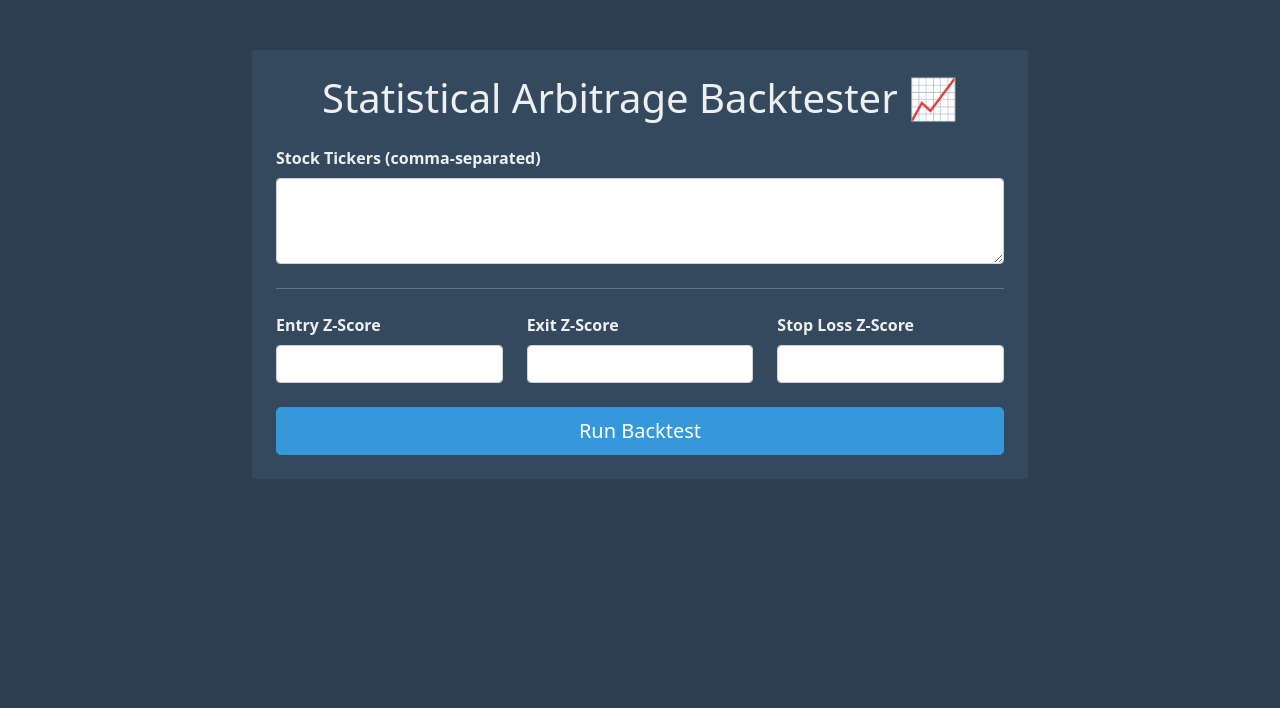
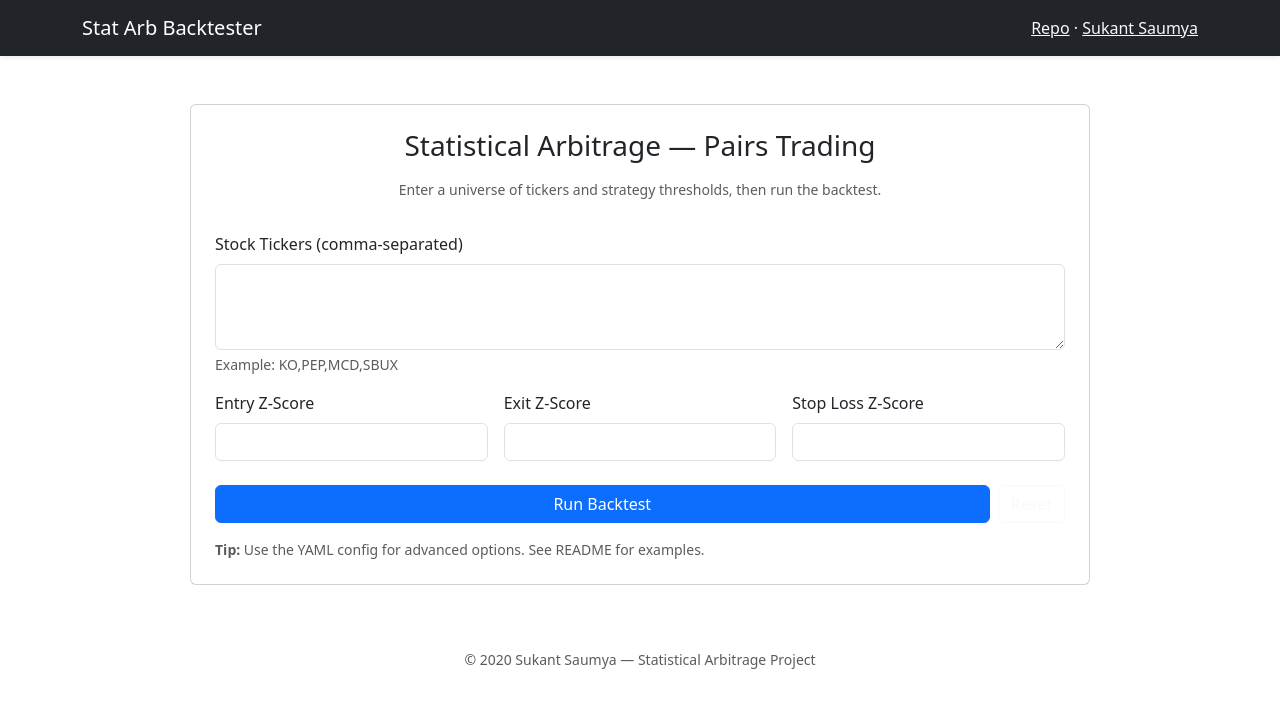
Before and after one commit to sukantsaumya/Statistical_Arbitrage_Project, a Flask app: template templates/index.html in a window 1280 px wide. Shown: the top 708 px of the page. Run offline with Flask 3, Linux system fonts and the light colour scheme; the template is opened without the code that fills it: most values are stand-ins (such as "Sample title", 1, 10 or a date in 2020).

Commit message:
Update index.html

```diff
--- a/templates/index.html
+++ b/templates/index.html
@@ -1,45 +1,65 @@
 <!DOCTYPE html>
 <html lang="en">
 <head>
-    <meta charset="UTF-8">
-    <title>Statistical Arbitrage Backtester</title>
-    <link rel="stylesheet" href="https://cdn.jsdelivr.net/npm/bootstrap@5.1.3/dist/css/bootstrap.min.css">
-    <style>
-        body { background-color: #2c3e50; color: #ecf0f1; }
-        .container { max-width: 800px; margin-top: 50px; }
-        .card { background-color: #34495e; border: none; }
-        .btn-primary { background-color: #3498db; border-color: #3498db; }
-    </style>
+  <meta charset="utf-8" />
+  <meta name="viewport" content="width=device-width,initial-scale=1" />
+  <title>Statistical Arbitrage Backtester</title>
+  <link href="https://cdn.jsdelivr.net/npm/bootstrap@5.3.2/dist/css/bootstrap.min.css" rel="stylesheet">
+  <link rel="stylesheet" href="{{ url_for('static', filename='css/style.css') }}">
 </head>
-<body>
+<body class="app-bg text-light">
+  <nav class="navbar navbar-dark bg-dark shadow-sm">
     <div class="container">
-        <div class="card p-4">
-            <h1 class="text-center mb-4">Statistical Arbitrage Backtester 📈</h1>
-            <form action="{{ url_for('run_backtest') }}" method="post">
-                <div class="mb-3">
-                    <label for="universe" class="form-label"><b>Stock Tickers (comma-separated)</b></label>
-                    <textarea class="form-control" id="universe" name="universe" rows="3">{{ config.data.universe | join(', ') }}</textarea>
-                </div>
-                <hr class="my-4">
-                <div class="row">
-                    <div class="col-md-4">
-                        <label for="entry_z" class="form-label"><b>Entry Z-Score</b></label>
-                        <input type="number" step="0.1" class="form-control" id="entry_z" name="entry_z" value="{{ config.strategy.entry_z_threshold }}">
-                    </div>
-                    <div class="col-md-4">
-                        <label for="exit_z" class="form-label"><b>Exit Z-Score</b></label>
-                        <input type="number" step="0.1" class="form-control" id="exit_z" name="exit_z" value="{{ config.strategy.exit_z_threshold }}">
-                    </div>
-                    <div class="col-md-4">
-                        <label for="stop_loss_z" class="form-label"><b>Stop Loss Z-Score</b></label>
-                        <input type="number" step="0.1" class="form-control" id="stop_loss_z" name="stop_loss_z" value="{{ config.strategy.stop_loss_z_threshold }}">
-                    </div>
-                </div>
-                <div class="d-grid gap-2 mt-4">
-                    <button type="submit" class="btn btn-primary btn-lg">Run Backtest</button>
-                </div>
-            </form>
+      <a class="navbar-brand" href="{{ url_for('index') }}">Stat Arb Backtester</a>
+      <div class="d-none d-md-block">
+        <a class="link-light" href="https://github.com/sukantsaumya/Statistical_Arbitrage_Project" target="_blank">Repo</a> ·
+        <a class="link-light" href="https://in.linkedin.com/in/sukantsaumya?trk=profile-badge" target="_blank">Sukant Saumya</a>
+      </div>
+    </div>
+  </nav>
+
+  <main class="container py-5">
+    <div class="card card-dark p-4 mx-auto" style="max-width:900px;">
+      <h1 class="h3 mb-3 text-center">Statistical Arbitrage — Pairs Trading</h1>
+      <p class="text-center text-muted small">Enter a universe of tickers and strategy thresholds, then run the backtest.</p>
+
+      <form action="{{ url_for('run_backtest') }}" method="post" class="mt-3">
+        <div class="mb-3">
+          <label for="universe" class="form-label">Stock Tickers (comma-separated)</label>
+          <textarea class="form-control form-control-dark" id="universe" name="universe" rows="3" aria-label="Universe of tickers">{{ config.data.universe | join(', ') }}</textarea>
+          <div class="form-text">Example: KO,PEP,MCD,SBUX</div>
         </div>
+
+        <div class="row g-3">
+          <div class="col-sm-4">
+            <label for="entry_z" class="form-label">Entry Z-Score</label>
+            <input type="number" step="0.1" class="form-control form-control-dark" id="entry_z" name="entry_z" value="{{ config.strategy.entry_z_threshold }}">
+          </div>
+          <div class="col-sm-4">
+            <label for="exit_z" class="form-label">Exit Z-Score</label>
+            <input type="number" step="0.1" class="form-control form-control-dark" id="exit_z" name="exit_z" value="{{ config.strategy.exit_z_threshold }}">
+          </div>
+          <div class="col-sm-4">
+            <label for="stop_loss_z" class="form-label">Stop Loss Z-Score</label>
+            <input type="number" step="0.1" class="form-control form-control-dark" id="stop_loss_z" name="stop_loss_z" value="{{ config.strategy.stop_loss_z_threshold }}">
+          </div>
+        </div>
+
+        <div class="d-flex gap-2 mt-4">
+          <button type="submit" class="btn btn-primary flex-grow-1">Run Backtest</button>
+          <a href="{{ url_for('index') }}" class="btn btn-outline-light">Reset</a>
+        </div>
+      </form>
+      <div class="mt-3 text-muted small">
+        <strong>Tip:</strong> Use the YAML config for advanced options. See README for examples.
+      </div>
     </div>
+  </main>
+
+  <footer class="text-center py-3 text-muted small">
+    © {{ current_year }} Sukant Saumya — Statistical Arbitrage Project
+  </footer>
+
+  <script src="https://cdn.jsdelivr.net/npm/bootstrap@5.3.2/dist/js/bootstrap.bundle.min.js"></script>
 </body>
 </html>
```
